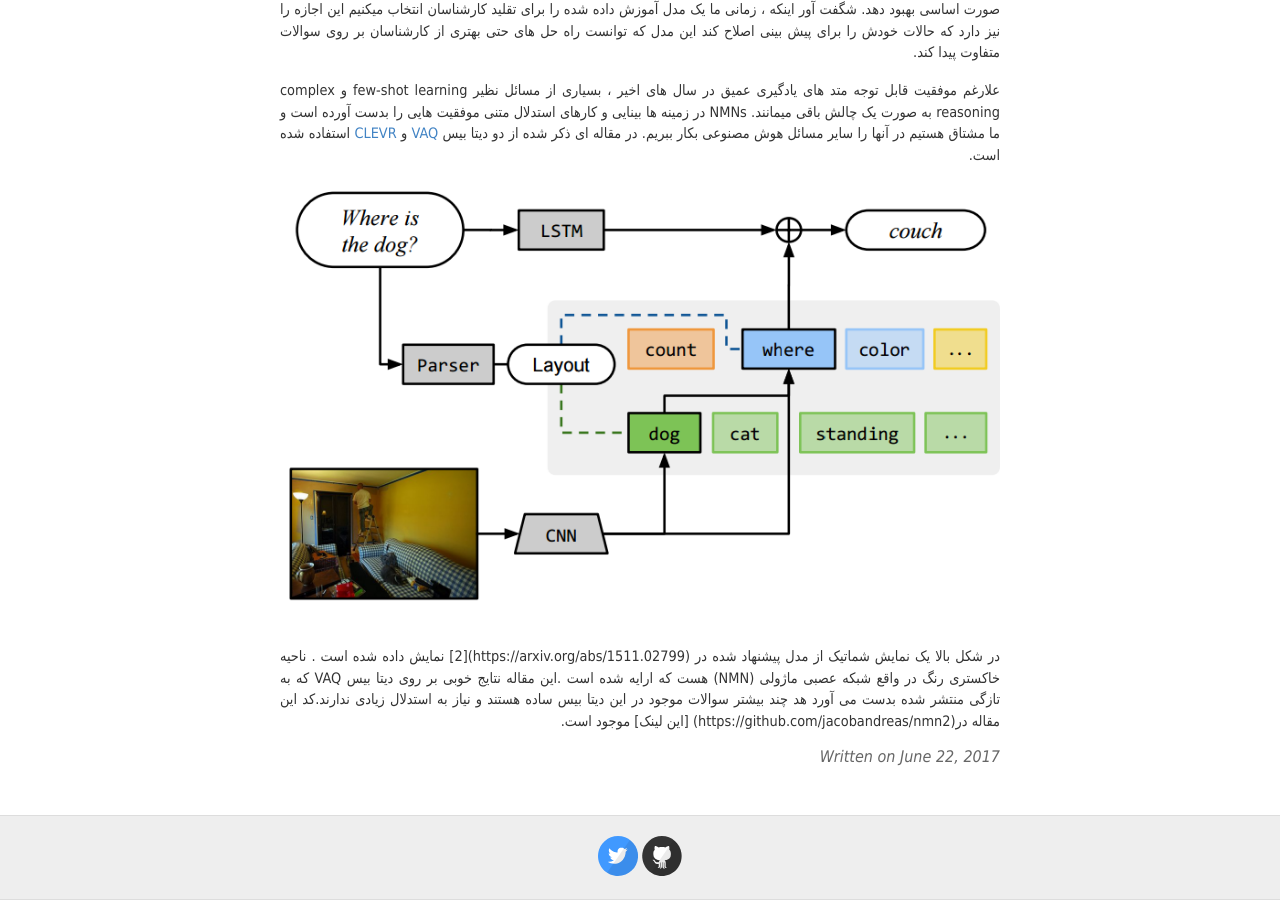
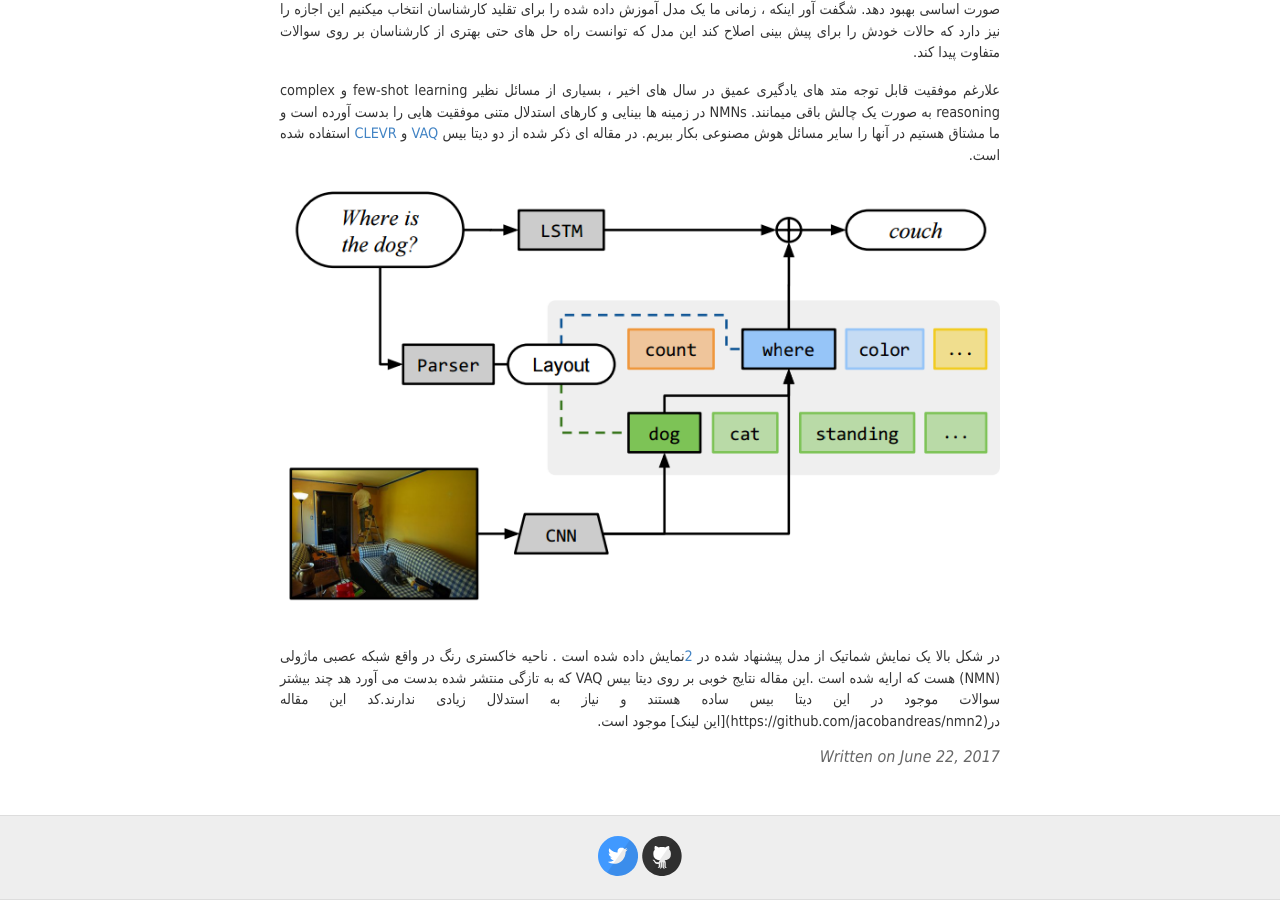
Before and after one commit to AlisterTA/alisterta.github.io, a Jekyll site: the page built from _posts/2017-06-22-یادگیری استدلال با استفاده از شبکه های ماژل عصبی.md, in a window 1280 px wide and 900 px high, scrolled down 3975 px. Built offline with Jekyll 4.4.1, drawn with Linux system fonts in a browser that asks for light colours; comment, search, counter and statistics services are not loaded; some of the changed lines change nothing that is shown.

Commit message:
Update 2017-06-22-یادگیری استدلال با استفاده از شبکه های ماژل عصبی.md

```diff
--- a/_posts/2017-06-22-یادگیری استدلال با استفاده از شبکه های ماژل عصبی.md
+++ b/_posts/2017-06-22-یادگیری استدلال با استفاده از شبکه های ماژل عصبی.md
@@ -57,4 +57,4 @@ title: یادگیری استدلال با استفاده از شبکه های م
 
 ![_config.yml]({{ site.baseurl }}/images/1/10.png)
 
-در شکل بالا یک نمایش شماتیک از مدل پیشنهاد شده در (https://arxiv.org/abs/1511.02799)[2] نمایش داده شده است . ناحیه خاکستری رنگ در واقع شبکه عصبی ماژولی (NMN) هست که ارایه شده است .این مقاله نتایج خوبی بر روی دیتا بیس VAQ که به تازگی منتشر شده بدست می آورد هد چند بیشتر سوالات موجود در این دیتا بیس ساده هستند و نیاز به استدلال زیادی ندارند.کد این مقاله در(https://github.com/jacobandreas/nmn2) [این لینک]  موجود است.
+در شکل بالا یک نمایش شماتیک از مدل پیشنهاد شده در [2](https://arxiv.org/abs/1511.02799)نمایش داده شده است . ناحیه خاکستری رنگ در واقع شبکه عصبی ماژولی (NMN) هست که ارایه شده است .این مقاله نتایج خوبی بر روی دیتا بیس VAQ که به تازگی منتشر شده بدست می آورد هد چند بیشتر سوالات موجود در این دیتا بیس ساده هستند و نیاز به استدلال زیادی ندارند.کد این مقاله در(https://github.com/jacobandreas/nmn2)[این لینک]  موجود است.
```
